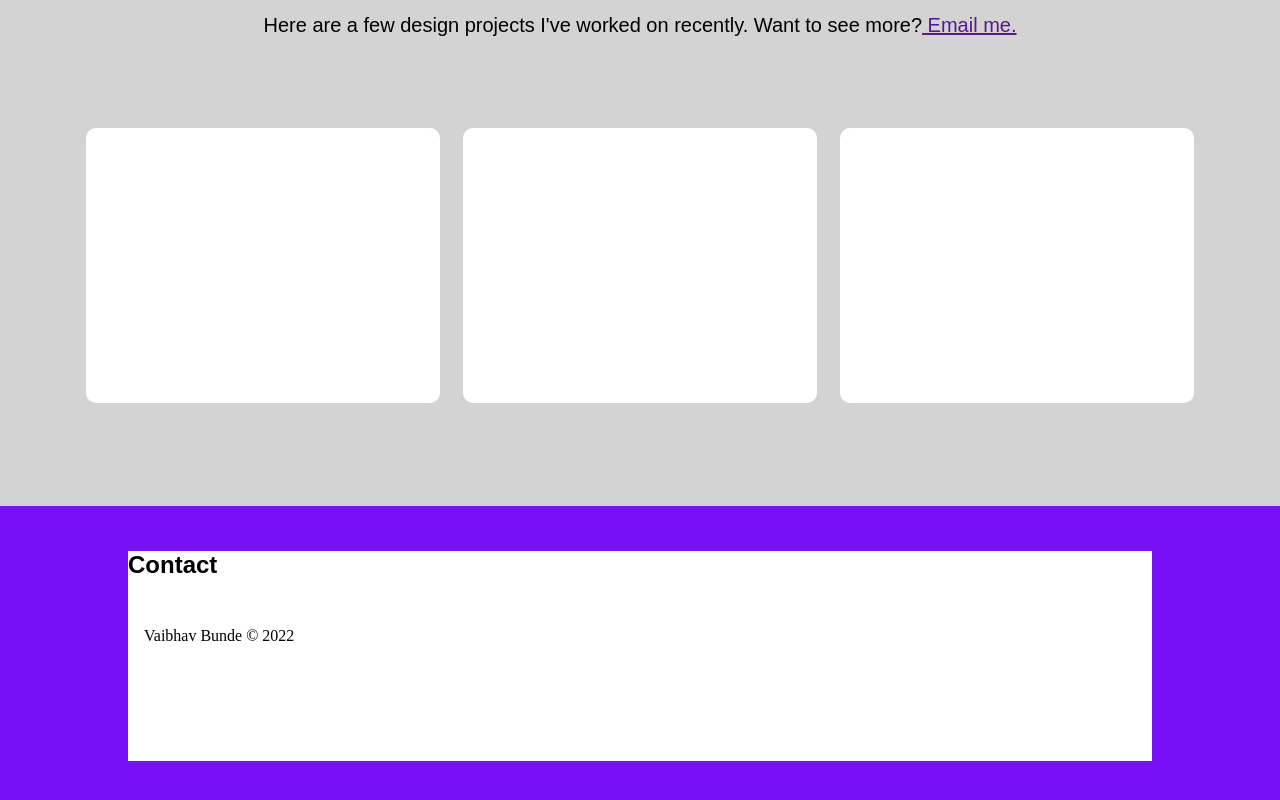
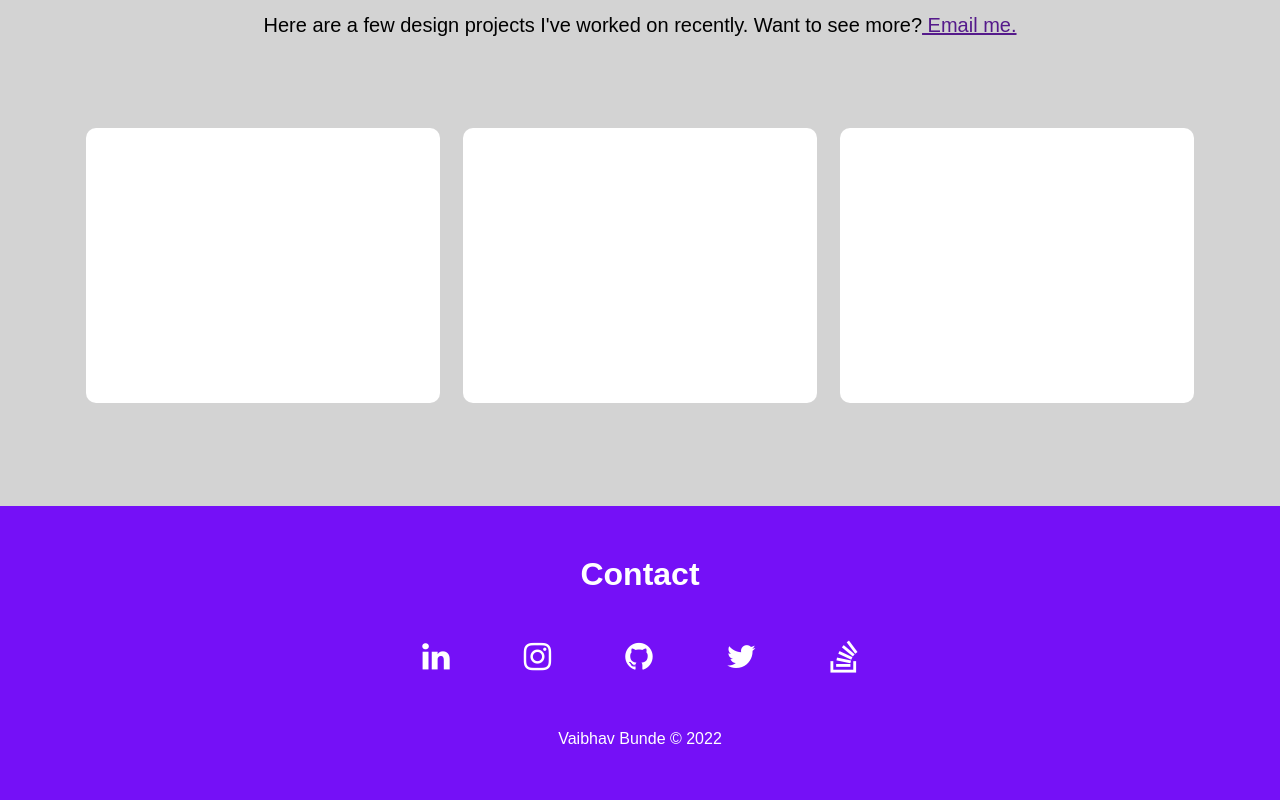
Before and after one commit to vibo777/PortfolioWebsite, a plain HTML site: page index.html in a window 1280 px wide. Shown: the part 1699-2499 px from the top of the page. Drawn offline with Linux system fonts and the light colour scheme.

Commit message:
footer work done

```diff
--- a/index.html
+++ b/index.html
@@ -6,10 +6,7 @@
     <meta name="viewport" content="width=device-width, initial-scale=1.0" />
     <title>Vaibhav Bunde | Welcome to my portfolio website |</title>
     <link rel="stylesheet" href="./style.css" />
-    <link
-      rel="stylesheet"
-      href="https://cdnjs.cloudflare.com/ajax/libs/font-awesome/4.7.0/css/font-awesome.css"
-    />
+    <link rel="stylesheet" href="https://cdnjs.cloudflare.com/ajax/libs/font-awesome/4.7.0/css/font-awesome.min.css">
   </head>
   <body>
     <!-- Header Section-->
@@ -91,19 +88,15 @@
     <section>
       <footer class="contact">
         <div class="contact-container">
-          <h1>Contact</h1>
+          <h1 class="contact-title">Contact</h1>
             <div class="social-platforms">
-              <!-- <a href="">
-                <i class="fab fa-linkedin" aria-hidden="true"></i>
-              </a>
-              <a href="">
-                <i class="fab fa-linkedin" aria-hidden="true"></i>
-              </a>
-              <a href="">
-                <i class="fab fa-linkedin" aria-hidden="true"></i>
-              </a> -->
+              <a href="#" class="fa fa-linkedin" style="color: white; font-size: 2rem"></a>
+              <a href="#" class="fa fa-instagram" style="color: white; font-size: 2rem"></a>
+              <a href="#" class="fa fa-github" style="color: white; font-size: 2rem"></a>
+              <a href="#" class="fa fa-twitter" style="color: white; font-size: 2rem"></a>
+              <a href="#" class="fa fa-stack-overflow" style="color: white; font-size: 2rem"></a>
             </div>
-          <p style="color: black; margin: 1rem; padding-top: 2rem;">Vaibhav Bunde © 2022</p>
+          <p style="color: #fff; margin: 2rem;font-family: eurostile, sans-serif">Vaibhav Bunde © 2022</p>
         </div>
       </footer>
     </section>
--- a/style.css
+++ b/style.css
@@ -187,6 +187,16 @@ h1,h2{
     display: flex;
     justify-content: center;
     align-items: center;
+    color: #fff;
+}
+.contact-title{
+    margin-top: 1.5rem;
+    font-size: 32px;
+    color: #fff;
+    font-weight: 700;
+    line-height: 1.125;
+    margin-bottom: 1.5rem;
+
 }
 /* .fab{
     color: #fff;
@@ -197,6 +207,14 @@ h1,h2{
 .contact-container{
     height: 70%;
     width: 80%;
-    background-color: white;
-
+    /* background-color: black; */
+    display: flex;
+    flex-direction: column;
+    justify-content:center;
+    align-items: center;
+    color: #fff;
 }
+.social-platforms > a {
+    margin: 25px 35px ;
+    text-decoration: none;
+}
```
